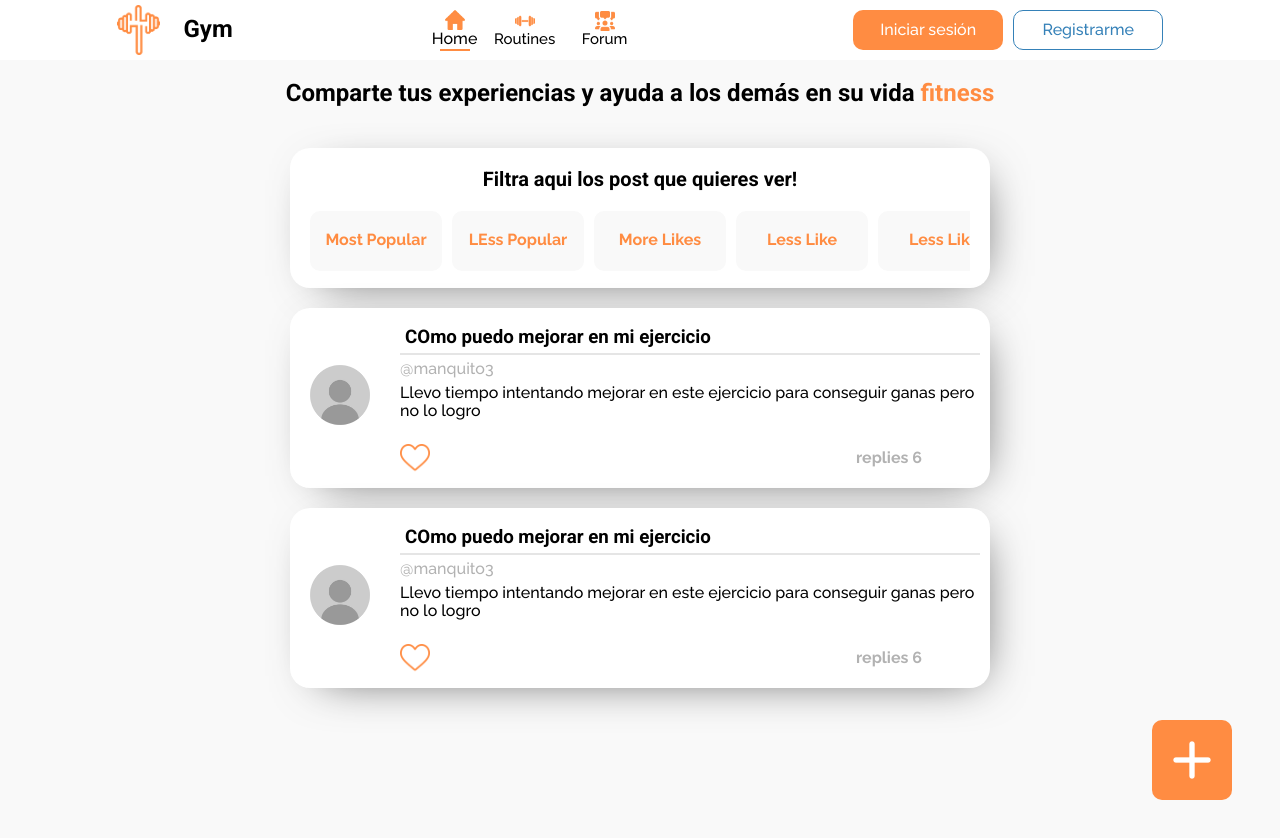
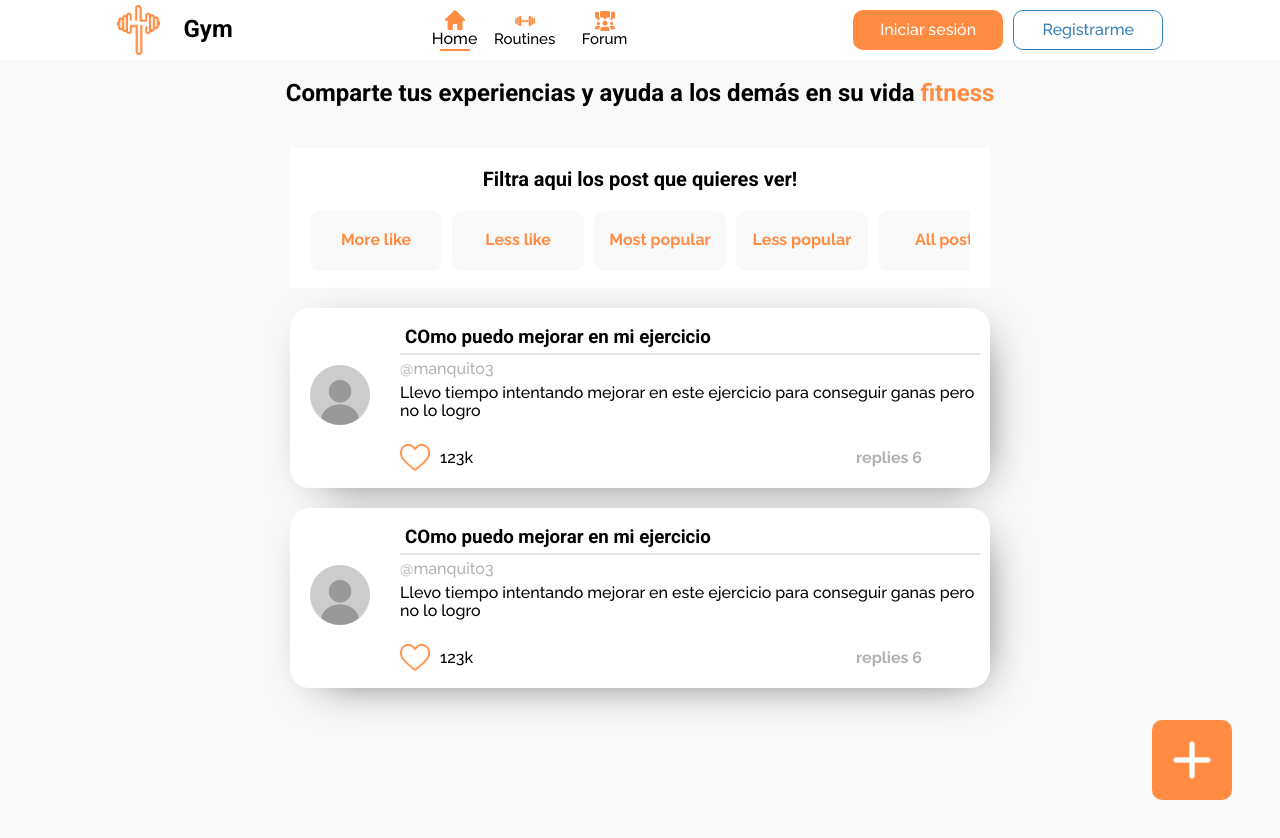
Before and after one commit to pr0d1gy00/gym, a React (Vite) app: page /forum in a window 1280 px wide. Shown: the top 838 px of the page. Built offline with nearby package versions, Linux system fonts and the light colour scheme.

Commit message:
Se creo el componente buttonfilter, el hook para los botones, componente del filtrado. Se modificaron los estilos

```diff
--- a/src/features/forum/components/FIltersPost.tsx
+++ /dev/null
@@ -1,21 +0,0 @@
-import styles from '../styles/Forum.module.css'
-
-export default function FIltersPost() {
-	return (
-		<div className={styles.filterPostContainer}>
-			<h3>Filtra aqui los post que quieres ver!</h3>
-			<div className={styles.buttonActions}>
-				<button title='MostPopular' type='submit' id='MostPopular' className={styles.buttonFilter}>Most Popular</button>
-				<button title='LessPopular' type='submit' id='LessPopular' className={styles.buttonFilter}>LEss Popular</button>
-				<button title='MoreLike' type='submit' id='MoreLike' className={styles.buttonFilter}>More Likes</button>
-				<button title='LessLike' type='submit' id='LessLike' className={styles.buttonFilter}>Less Like</button>
-				<button title='LessLike' type='submit' id='LessLike' className={styles.buttonFilter}>Less Like</button>
-				<button title='LessLike' type='submit' id='LessLike' className={styles.buttonFilter}>Less Like</button>
-				<button title='MostPopular' type='submit' id='MostPopular' className={styles.buttonFilter}>Most Popular</button>
-				<button title='MostPopular' type='submit' id='MostPopular' className={styles.buttonFilter}>Most Popular</button>
-			</div>
-
-
-		</div>
-	)
-}
--- /dev/null
+++ b/src/features/forum/components/FiltersPost.tsx
@@ -0,0 +1,22 @@
+import { useButtons } from '../../../hooks/useButtons'
+import ButtonFIlter from '../../../shared/buttons/components/ButtonFIlter'
+import styles from '../styles/Forum.module.css'
+
+export default function FiltersPost() {
+
+	const {buttons}=useButtons()
+
+
+	return (
+		<div className={styles.filterPostContainer}>
+			<h3>Filtra aqui los post que quieres ver!</h3>
+			<div className={styles.buttonActions}>
+				{buttons.map(button=>
+					<ButtonFIlter title={button.title} id={button.id} text={button.text} type={button.type}/>
+				)}
+			</div>
+
+
+		</div>
+	)
+}
--- a/src/features/forum/components/Forum.tsx
+++ b/src/features/forum/components/Forum.tsx
@@ -1,12 +1,12 @@
 import styles from '../styles/Forum.module.css'
 import Post from './Post'
 import PerfilIcon from '../../../assets/istockphoto-1495088043-612x612.webp'
-import FIltersPost from './FIltersPost'
+import FiltersPost from './FiltersPost'
 export default function Forum() {
 	return (
 		<section className={styles.container}>
 			<h2>Comparte tus experiencias y ayuda a los demás en su vida <span>fitness</span></h2>
-			<FIltersPost/>
+			<FiltersPost/>
 			<section className={styles.postList}>
 				<Post title={'COmo puedo mejorar en mi ejercicio'} image={PerfilIcon} preview={'Llevo tiempo intentando mejorar en este ejercicio para conseguir ganas pero no lo logro '} user={'manquito3'} reply={'6'} />
 				<Post title={'COmo puedo mejorar en mi ejercicio'} image={PerfilIcon} preview={'Llevo tiempo intentando mejorar en este ejercicio para conseguir ganas pero no lo logro '} user={'manquito3'} reply={'6'} />
--- a/src/features/forum/components/Post.tsx
+++ b/src/features/forum/components/Post.tsx
@@ -36,6 +36,7 @@ export default function Post({
 				<p className={styles.preview}>{preview}</p>
 				{showAnimation && <Like/>}
 				<div className={styles.likeContainer}>
+					<div>
 						<button title="like"
 						onClick={()=>{
 
@@ -46,6 +47,8 @@ export default function Post({
 						>
 							<img src={like ? LikeFilledIcon : LikeIcon } alt="" />
 						</button>
+						<p>123k</p>
+					</div>
 					<p className={styles.replies}>replies {reply}</p>
 				</div>
 			</div>
--- a/src/features/forum/styles/Forum.module.css
+++ b/src/features/forum/styles/Forum.module.css
@@ -16,8 +16,6 @@ h2{
 	text-align: center;
 	font-size: 2rem;
 	font-family: "Roboto",sans-serif;
-
-
 }
 p{
 	font-family: 'Raleway',sans-serif;
@@ -31,12 +29,7 @@ p{
 	max-width: 38rem;
 	background-color: var(--white);
 	height: 14rem;
-	border-radius: 2rem;
-	-webkit-box-shadow: 10px 10px 48px -22px rgba(0,0,0,0.75);
--moz-box-shadow: 10px 10px 48px -22px rgba(0,0,0,0.75);
-box-shadow: 10px 10px 48px -22px rgba(0,0,0,0.75);
 }
-
 .buttonActions{
 	display: flex;
 	align-items: center;
@@ -46,20 +39,6 @@ box-shadow: 10px 10px 48px -22px rgba(0,0,0,0.75);
 }
 .buttonActions::-webkit-scrollbar {
 	background-color: transparent;    /* color of the scroll thumb */
-  }
-.buttonFilter{
-	font-family: 'Raleway',sans-serif;
-	min-width: 40%;
-	width: 40%;
-	height: 6rem;
-	background-color:#f9f9f9;
-	border-radius: 1rem;
-	color: var(--primary);
-	border: none;
-	display: flex;
-	align-items: center;
-	justify-content: center;
-	font-weight: 700;
 }
 .post{
 	position: relative;
@@ -93,6 +72,11 @@ box-shadow: 10px 10px 48px -22px rgba(0,0,0,0.75);
 	align-items: center;
 	width: 90%;
 }
+.likeContainer div{
+	display: flex;
+	align-items: center;
+	gap: 1rem;
+}
 .like{
 	background-color: transparent;
 	width: 3rem;
@@ -117,10 +101,7 @@ box-shadow: 10px 10px 48px -22px rgba(0,0,0,0.75);
 .replies{
 	color: #b2b2b2;
 	font-weight: 700;
-
-
 }
-
 @media (width > 768px) {
 	.post{
 		width: 70rem;
@@ -129,13 +110,5 @@ box-shadow: 10px 10px 48px -22px rgba(0,0,0,0.75);
 		width: 70rem;
 		max-width: none;
 	}
-	.buttonFilter{
-		min-width: 20%;
-		width: 20%;
-	}
-	.buttonFilter:hover{
 
-		background-color: var(--primary);
-		color: var(--white);
-	}
 }
--- /dev/null
+++ b/src/hooks/useButtons.tsx
@@ -0,0 +1,59 @@
+import { useEffect, useState } from "react";
+
+export type useButtonsProps={
+	text:string;
+	type:'submit' | 'button' | 'reset';
+	title:string
+	id:string
+}
+
+const moreLike:useButtonsProps={
+	text:'More like',
+	type:'button',
+	title:'moreLike',
+	id:'moreLike'
+}
+
+const lessLike:useButtonsProps={
+	text:'Less like',
+	type:'button',
+	title:'lessLike',
+	id:'lessLike'
+}
+
+const mostPopular:useButtonsProps={
+	text:'Most popular',
+	type:'button',
+	title:'mostPopular',
+	id:'mostPopular'
+}
+const lessPopular:useButtonsProps={
+	text:'Less popular',
+	type:'button',
+	title:'lessPopular',
+	id:'lessPopular'
+}
+const allPost:useButtonsProps={
+	text:'All post',
+	type:'button',
+	title:'allPost',
+	id:'allPost'
+}
+
+export const useButtons=()=>{
+	const [buttons,setButtons]=useState<useButtonsProps[]>([])
+
+	useEffect(()=>{
+		setButtons(()=>[
+			moreLike,
+			lessLike,
+			mostPopular,
+			lessPopular,
+			allPost
+		])
+	},[])
+
+	return {
+		buttons
+	}
+}
--- a/src/hooks/useInputsForm.tsx
+++ b/src/hooks/useInputsForm.tsx
@@ -4,6 +4,7 @@ import MailIcon from '../assets/correo (1).webp'
 import UserIcon from '../assets/avatar.webp'
 import PasswordIcon from '../assets/candado.webp'
 import RoutineIcon from '../assets/rutina-de-ejercicio.webp'
+
 export type InputsFormProps={
 	id:string
 	name:string
--- /dev/null
+++ b/src/shared/buttons/components/ButtonFIlter.tsx
@@ -0,0 +1,11 @@
+import {ButtonHTMLAttributes} from 'react'
+import styles from '../styles/Button.module.css'
+type ButtonFilterProps = {
+	text:string
+} & ButtonHTMLAttributes<HTMLButtonElement>
+
+export default function ButtonFIlter({text,...props}:ButtonFilterProps) {
+	return (
+		<button {...props} className={styles.buttonFilter}>{text}</button>
+	)
+}
--- a/src/shared/buttons/styles/Button.module.css
+++ b/src/shared/buttons/styles/Button.module.css
@@ -23,6 +23,22 @@
 	align-items: center;
 	justify-content: center;
 }
+/**********  STYLES BUTTON FILTER POST *****************/
+
+.buttonFilter{
+	font-family: 'Raleway',sans-serif;
+	min-width: 40%;
+	width: 40%;
+	height: 6rem;
+	background-color:#f9f9f9;
+	border-radius: 1rem;
+	color: var(--primary);
+	border: none;
+	display: flex;
+	align-items: center;
+	justify-content: center;
+	font-weight: 700;
+}
 
 /**********  END STYLES BUTTON ADD ROUTINE *****************/
 @media (width>768px) {
@@ -30,4 +46,13 @@
 		left: 90%;
 		top: 90%;
 	}
+	.buttonFilter{
+		min-width: 20%;
+		width: 20%;
+	}
+	.buttonFilter:hover{
+
+		background-color: var(--primary);
+		color: var(--white);
+	}
 }
```
Lines whose indentation alone changed are shown as unchanged.
